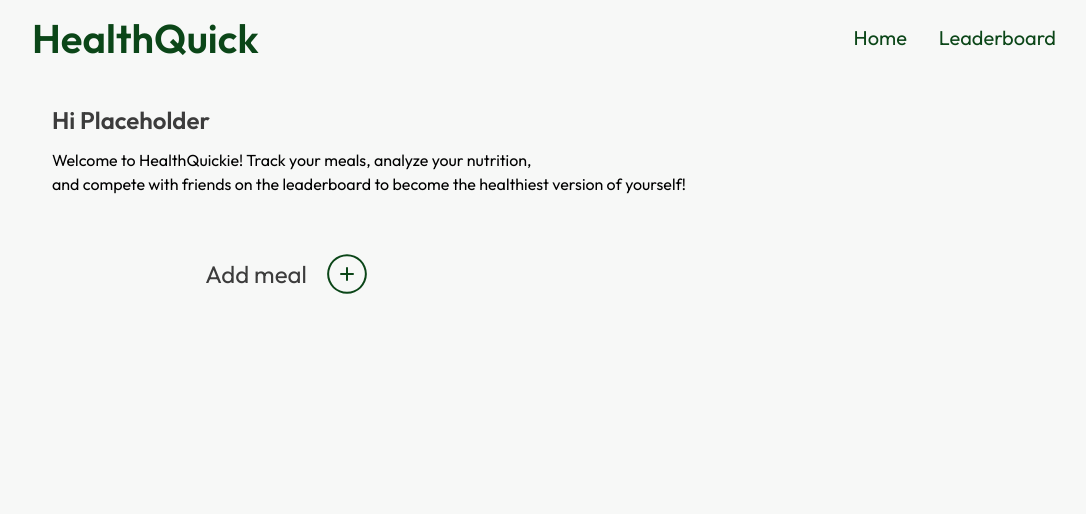
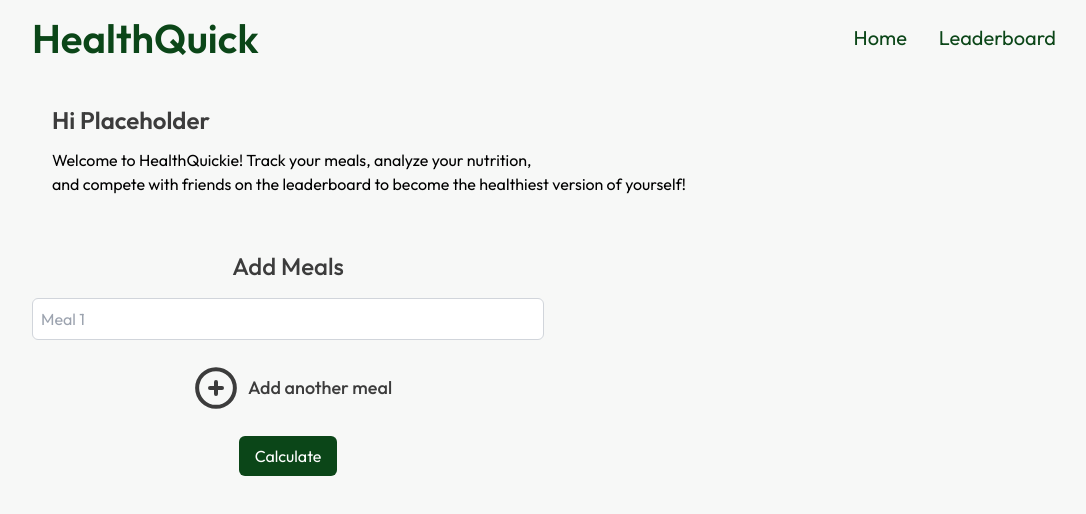
Before and after one commit to Navadeep-Reddy/HealthQuick, a React (Vite) app in the folder client/: page / in a window 1280 px wide. Shown: the top 514 px of the page, without its empty margins (96-1182 px from the left). Built offline with nearby package versions, Linux system fonts and the light colour scheme.

Commit message:
Created meal box

```diff
--- a/client/src/components/MealInput.jsx
+++ b/client/src/components/MealInput.jsx
@@ -1,17 +1,63 @@
-import React, {useState} from 'react'
+import React, { useState } from "react";
 import { CiCirclePlus } from "react-icons/ci";
 
+const MealInput = () => {
+  const [mealsList, setMealsList] = useState([""]); // Initial state with one input box
 
+  // Handle adding a new input box
+  const handleAddInput = () => {
+    setMealsList([...mealsList, ""]); // Add a new empty input box
+  };
 
-const MealInput = () => {
-  const [mealsList, setMeal] = useState([]);
+  // Handle changing the value of a specific input
+  const handleInputChange = (value, index) => {
+    const updatedMeals = [...mealsList];
+    updatedMeals[index] = value;
+    setMealsList(updatedMeals);
+  };
+
+  // Handle the submission of all meals
+  const handleSubmit = () => {
+    const filteredMeals = mealsList.filter((meal) => meal.trim() !== ""); // Remove empty inputs
+    console.log("Submitted Meals:", filteredMeals); // Replace this with API call or further logic
+    alert(`Meals Submitted: ${filteredMeals.join(", ")}`);
+  };
 
   return (
-    <div className=' w-[50%] mt-[60px] flex items-center justify-center'>
-        <p className='mx-2 text-2xl text-TBlack'>Add meal</p>
-        <CiCirclePlus className='text-5xl mx-2 text-DGreen' />
+    <div className="w-[50%] mt-[60px] flex flex-col items-center">
+      <p className="text-2xl text-TBlack font-medium mb-4">Add Meals</p>
+
+      {/* Render input fields */}
+      {mealsList.map((meal, index) => (
+        <div key={index} className="flex items-center mb-2 w-full">
+          <input
+            type="text"
+            value={meal} //this is so that the next time onChange is called, it uses the last updated value as e.target.value is being sent to the function
+            onChange={(e) => handleInputChange(e.target.value, index)}
+            placeholder={`Meal ${index + 1}`}
+            className="border border-gray-300 rounded-md p-2 w-full focus:outline-none focus:ring-2 focus:ring-DGreen"
+          />
+        </div>
+      ))}
+
+      {/* Add Meal Button */}
+      <div className="flex items-center mt-4">
+        <CiCirclePlus
+          className="text-5xl mx-2 text-TBlack hover:text-DGreen stroke-1 cursor-pointer"
+          onClick={handleAddInput}
+        />
+        <p className="text-lg text-TBlack font-medium">Add another meal</p>
+      </div>
+
+      {/* Submit Button */}
+      <button
+        onClick={handleSubmit}
+        className="mt-6 bg-DGreen text-white px-4 py-2 rounded-md hover:bg-LGreen hover:text-TBlack"
+      >
+        Calculate
+      </button>
     </div>
-  )
-}
+  );
+};
 
-export default MealInput
+export default MealInput;
```
